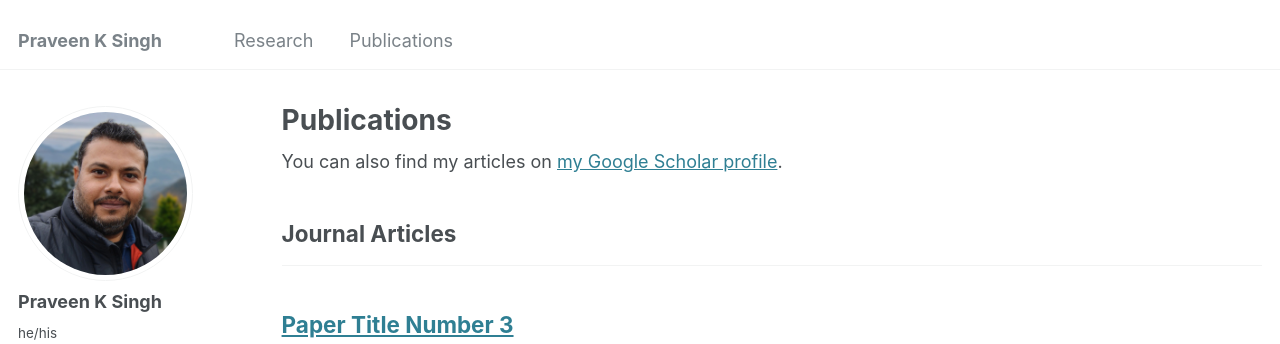
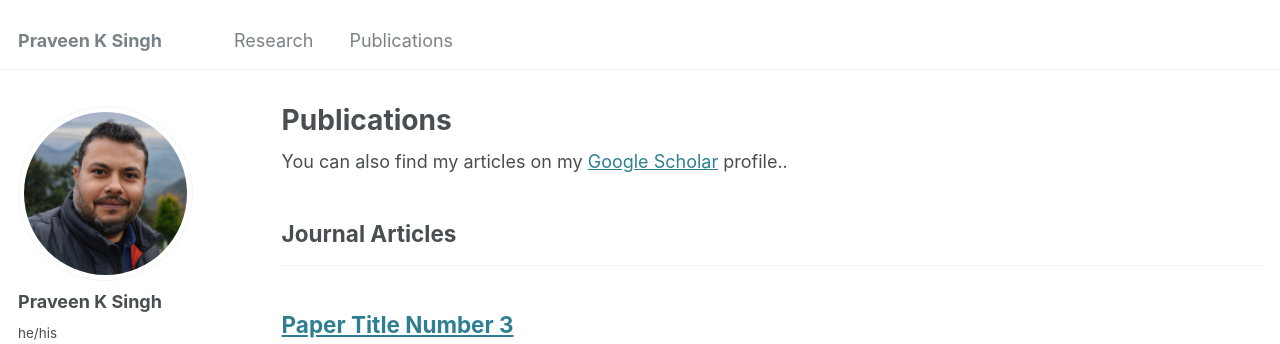
Before and after one commit to singhpraveenk/praveenksingh.github.io, a Jekyll site: the page built from _pages/publications.html, in a window 1280 px wide and 900 px high. Shown: the top 344 px of the window. Built offline with Jekyll 4.4.1, drawn with Linux system fonts in a browser that asks for light colours; some web fonts are replaced.

Commit message:
Update publications.html

```diff
--- a/_pages/publications.html
+++ b/_pages/publications.html
@@ -6,7 +6,7 @@ author_profile: true
 ---
 
 {% if site.author.googlescholar %}
-  <div class="wordwrap">You can also find my articles on <a href="{{site.author.googlescholar}}">my Google Scholar profile</a>.</div>
+  <div class="wordwrap">You can also find my articles on my <a href="{{site.author.googlescholar}}" target="_blank">Google Scholar</a> profile..</div>
 {% endif %}
 
 {% include base_path %}
```
